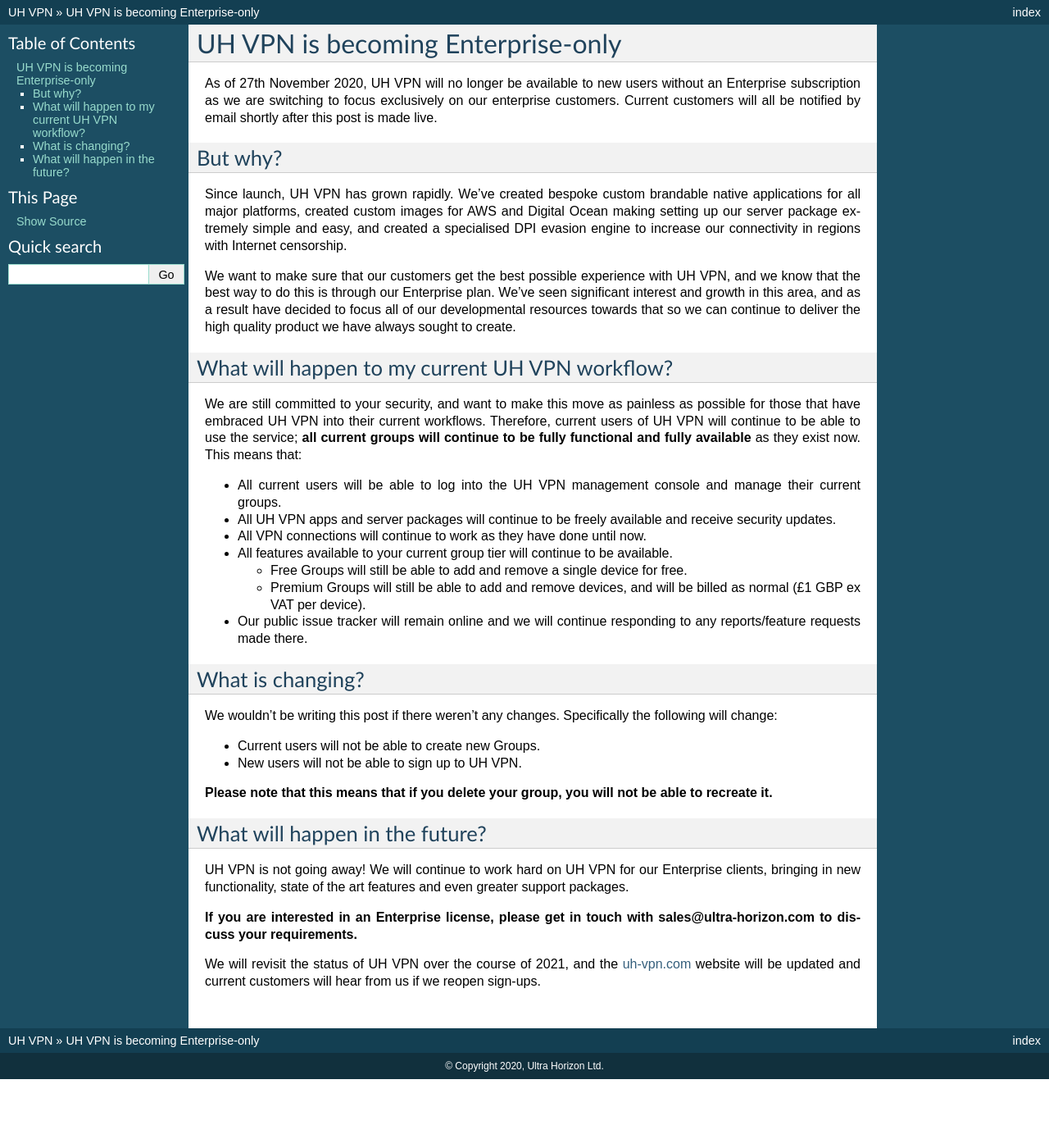
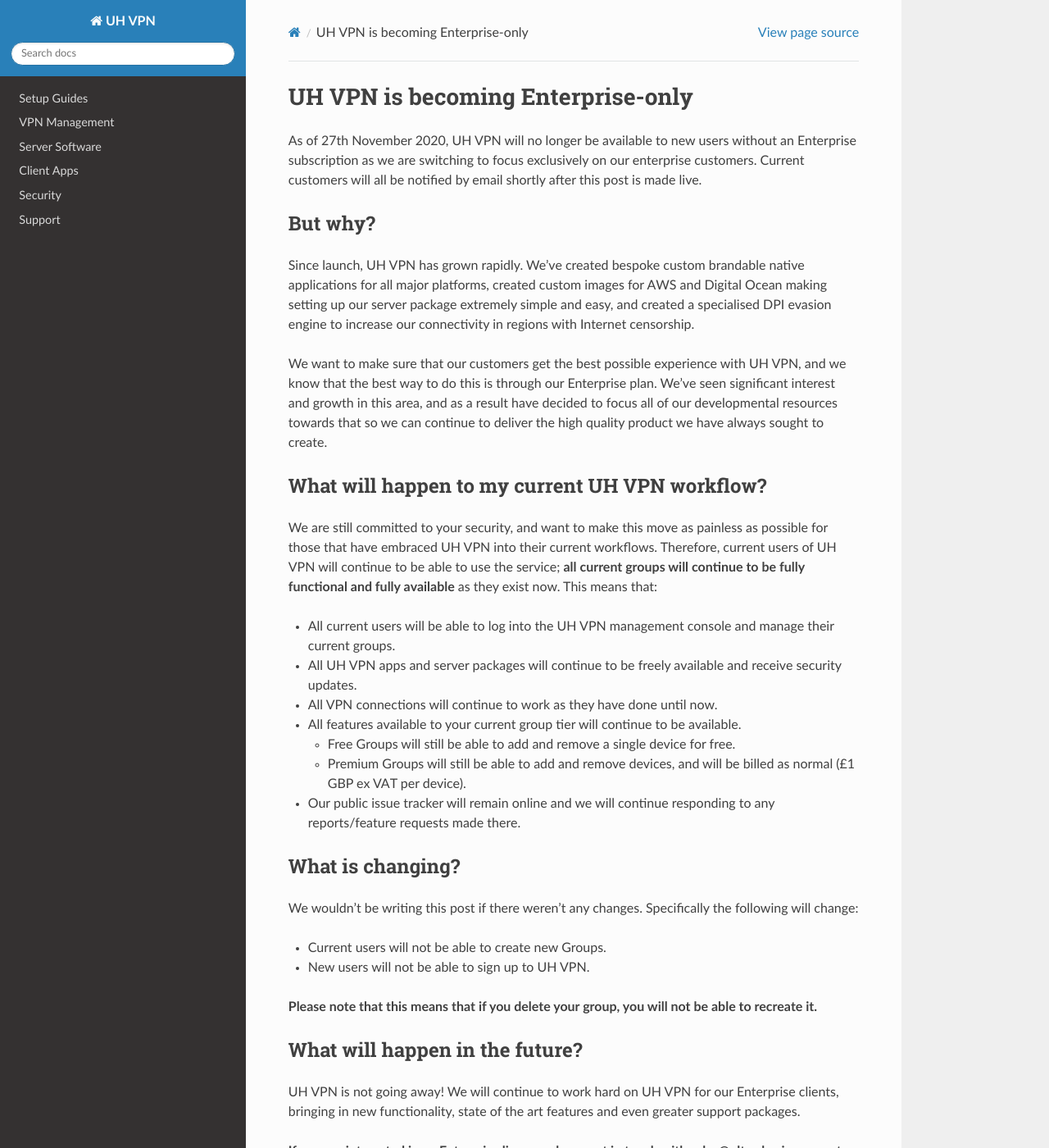
Before and after one commit to ultrahorizon/UH-VPN-Docs, a Sphinx documentation site: the page built from source/enterprise-only.rst, in a window 1280 px wide and 1400 px high. Shown: the whole window at 82% size. Built offline with Sphinx 7.4.7 and the Read the Docs theme 2.0.0, drawn with Linux system fonts in a browser that asks for light colours; some of the changed text lies outside the part shown.

Commit message:
Update theme to RTD

```diff
--- a/requirements.txt
+++ b/requirements.txt
@@ -17,9 +17,11 @@
 six==1.16.0
 snowballstemmer==2.2.0
 Sphinx==7.4.7
+sphinx-rtd-theme==2.0.0
 sphinxcontrib-applehelp==2.0.0
 sphinxcontrib-devhelp==2.0.0
 sphinxcontrib-htmlhelp==2.1.0
+sphinxcontrib-jquery==4.1
 sphinxcontrib-jsmath==1.0.1
 sphinxcontrib-qthelp==2.0.0
 sphinxcontrib-serializinghtml==2.0.0
--- a/source/conf.py
+++ b/source/conf.py
@@ -18,7 +18,7 @@
 # -- Project information -----------------------------------------------------
 
 project = 'UH VPN'
-copyright = '2020, Ultra Horizon Ltd'
+copyright = '2024, Ultra Horizon Ltd'
 author = 'Ultra Horizon Ltd'
 
 # The full version, including alpha/beta/rc tags
@@ -47,7 +47,7 @@
 # The theme to use for HTML and HTML Help pages.  See the documentation for
 # a list of builtin themes.
 #
-html_theme = 'default'
+html_theme = 'sphinx_rtd_theme'
 
 # Add any paths that contain custom static files (such as style sheets) here,
 # relative to this directory. They are copied after the builtin static files,
```
Also changed, not shown: other parts of requirements.txt (+1 -1 lines).
